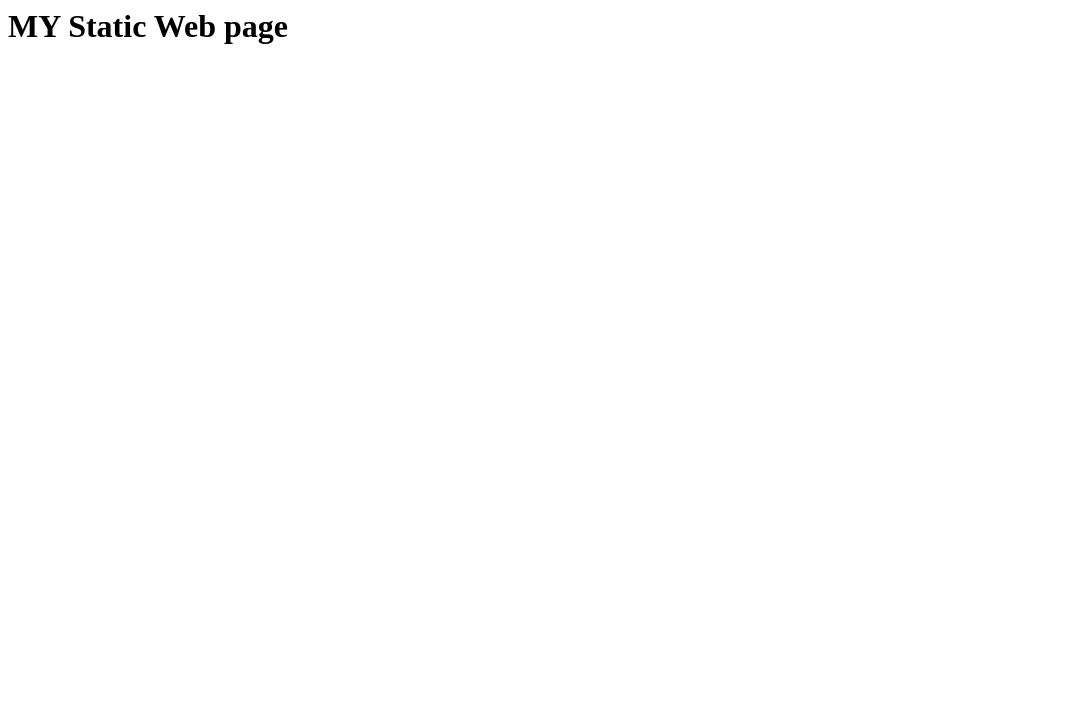
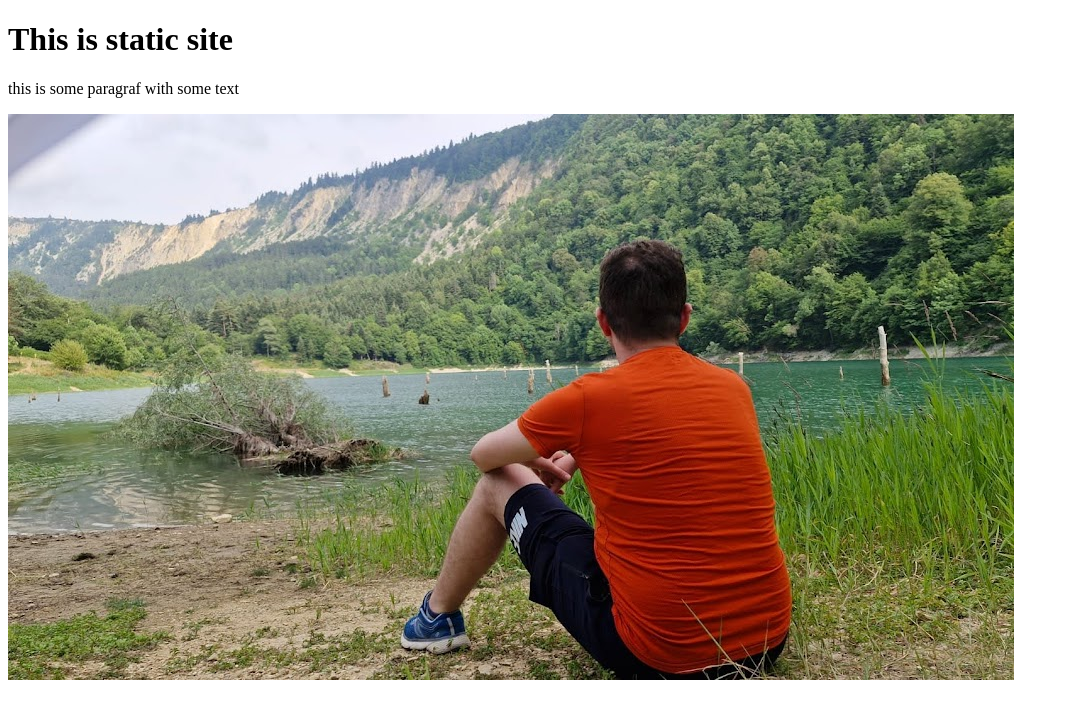
Before and after one commit to johndoeuserdev/johndoeuserdev.github.io, a plain HTML site: page index.html in a window 1280 px wide. Shown: the whole page, without its empty margins (0-1069 px from the left). Drawn offline with Linux system fonts and the light colour scheme.

Commit message:
Update index.html

```diff
--- a/index.html
+++ b/index.html
@@ -1 +1,26 @@
-<h1>MY Static Web page</h1>
+<!DOCTYPE html>
+<html>
+
+<head>
+    <meta charset="UTF-8">
+    <title>My Web Page</title>
+
+
+
+</head>
+
+<body>
+    <h1>This is static site</h1>
+    <p>this is some paragraf with some text</p>
+
+    <img src="./myimage.jpg" alt="Place holder image">
+
+
+
+
+
+
+</body>
+
+
+</html>
```
